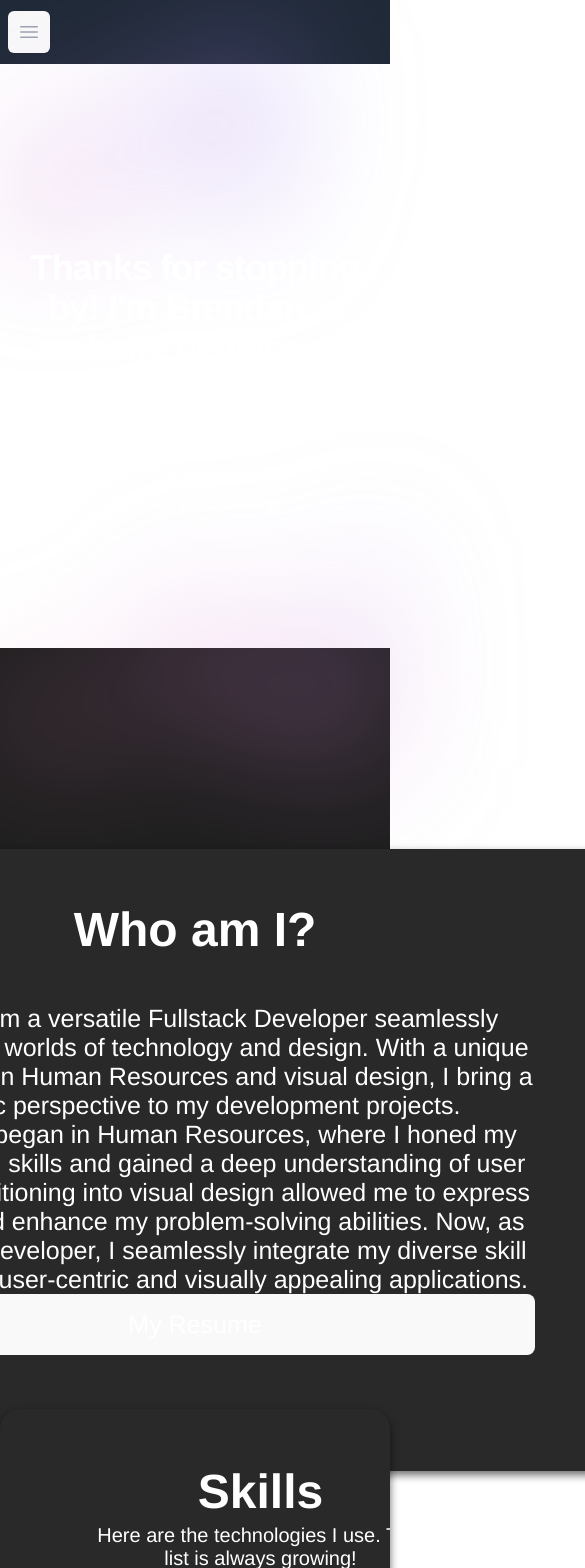
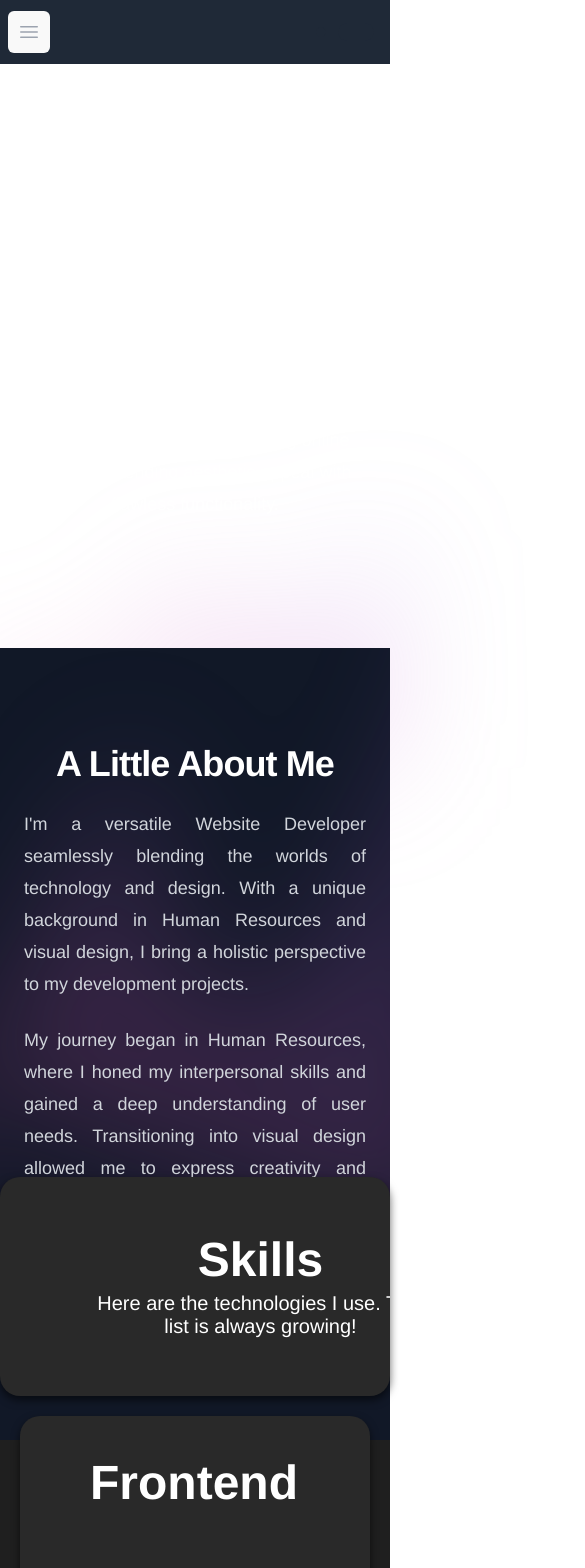
Before and after one commit to toastyThink/my-portfolio, a React (Vite) app: page / in a window 390 px wide. Shown: the top 1568 px of the page, 585 px wide, since content can reach past the window. Built offline with nearby package versions, Linux system fonts and the light colour scheme.

Commit message:
implemented styling for about section, screen responseive

```diff
--- a/src/app/App.jsx
+++ b/src/app/App.jsx
@@ -1,10 +1,6 @@
-//import components
-import Header from "../componenets/Header"
-// import ParticlesBG from "../componenets/particles"
-// import Footer from "../componenets/Footer"
-// import {Route, Routes} from "react-router-dom"
 
 //import pages
+import Header from "../componenets/Header"
 import About from "../pages/About/About.jsx"
 import Skills from "../pages/Skills/Skills.jsx"
 import Projects from "../pages/Projects/Projects.jsx"
@@ -28,7 +24,7 @@ function App() {
 
     return (
       <>
-      <Header about={aboutRef} skills={skillsRef} projects={projectsRef} contact={contactRef} top={topRef}/>
+      <Header about={aboutRef} skills={skillsRef} projects={projectsRef} contact={contactRef} top={topRef} style={{zIndex: 5}}/>
       {/* <div className="desktop" ref={topRef}> */}
       {/* <ParticlesBG /> */}
           {/* <div className="frame">
@@ -43,7 +39,7 @@ function App() {
 
 
 <div className="bg-grey">
-      <header className="absolute inset-x-0 top-0 z-50">
+      <header className="absolute inset-x-0 top-0 -z-50">
        {/* <nav className="flex items-center justify-between p-6 lg:px-8" aria-label="Global">
           <div className="flex lg:flex-1">
             <a href="#" className="-m-1.5 p-1.5">
@@ -127,18 +123,12 @@ function App() {
       </header>
 
       <div className="relative isolate px-6 pt-14 lg:px-8">
-        <div
-          className="absolute inset-x-0 -top-40 -z-10 transform-gpu overflow-hidden blur-3xl sm:-top-80"
+        {/* <div
+          className="absolute inset-x-0 -top-10 -z-10 transform-gpu overflow-hidden blur-3xl sm:-top-80"
           aria-hidden="true"
-        >
-          <div
-            className="relative left-[calc(50%-11rem)] aspect-[1155/678] w-[36.125rem] -translate-x-1/2 rotate-[30deg] bg-gradient-to-tr from-[#ff80b5] to-[#9089fc] opacity-30 sm:left-[calc(50%-30rem)] sm:w-[72.1875rem]"
-            style={{
-              clipPath:
-                'polygon(74.1% 44.1%, 100% 61.6%, 97.5% 26.9%, 85.5% 0.1%, 80.7% 2%, 72.5% 32.5%, 60.2% 62.4%, 52.4% 68.1%, 47.5% 58.3%, 45.2% 34.5%, 27.5% 76.7%, 0.1% 64.9%, 17.9% 100%, 27.6% 76.8%, 76.1% 97.7%, 74.1% 44.1%)',
-            }}
-          />
-        </div>
+        > */}
+
+        {/* </div> */}
         <div className="mx-auto max-w-2xl py-32 sm:py-48 lg:py-56">
           <div className="hidden sm:mb-8 sm:flex sm:justify-center">
             {/* <div className="relative rounded-full px-3 py-1 text-sm leading-6 text-gray-600 ring-1 ring-gray-900/10 hover:ring-gray-900/20">
@@ -148,6 +138,15 @@ function App() {
                 Read more <span aria-hidden="true">&rarr;</span>
               </a>
             </div> */}
+             <div className="absolute blur-3xl">
+          <div
+            className="relative left-[calc(50%-11rem)] aspect-[1155/678] w-[36.125rem] -translate-x-1/2 rotate-[30deg] bg-gradient-to-tr from-[#ff80b5] to-[#9089fc] opacity-30 sm:left-[calc(50%-30rem)] sm:w-[72.1875rem]"
+            style={{
+              clipPath:
+                'polygon(74.1% 44.1%, 100% 61.6%, 97.5% 26.9%, 85.5% 0.1%, 80.7% 2%, 72.5% 32.5%, 60.2% 62.4%, 52.4% 68.1%, 47.5% 58.3%, 45.2% 34.5%, 27.5% 76.7%, 0.1% 64.9%, 17.9% 100%, 27.6% 76.8%, 76.1% 97.7%, 74.1% 44.1%)',
+              }}
+          />
+          </div>
           </div>
           <div className="text-center">
             <h1 className="text-4xl font-bold tracking-tight text-white-900 sm:text-6xl">
@@ -190,12 +189,7 @@ function App() {
       <Skills ref={skillsRef}/>
       <Projects ref={projectsRef}/>
       <Contact ref={contactRef} />
-      {/* <Routes> */}
-        {/* <Route exact path="/about" element={<About />} /> */}
-        {/* <Route exact path="/skills" element={<Skills />} /> */}
-        {/* <Route path="/projects" element={<Projects />} /> */}
-      {/* </Routes> */}
-      {/* <Footer /> */}
+
     </>
     )
 }
--- a/src/pages/About/About.jsx
+++ b/src/pages/About/About.jsx
@@ -2,9 +2,93 @@
 import './About.css'
 import { forwardRef } from 'react';
 
+const links = [
+    { name: 'Open roles', href: '#' },
+    { name: 'Internship program', href: '#' },
+    { name: 'Our values', href: '#' },
+    { name: 'Meet our leadership', href: '#' },
+  ]
+  const stats = [
+    { name: 'Offices worldwide', value: '12' },
+    { name: 'Full-time colleagues', value: '300+' },
+    { name: 'Hours per week', value: '40' },
+    { name: 'Paid time off', value: 'Unlimited' },
+  ]
+
 const About = forwardRef( function About(props, ref){
 return (
-        <div className="desktopA" ref={ref}>
+
+    <div className="relative isolate overflow-hidden bg-gray-900 py-24 sm:py-32">
+    {/* <img
+      src="https://imgur.com/ZH6zUaE"
+      alt=""
+      className="absolute inset-0 -z-10 h-full w-full object-cover object-right md:object-center"
+    /> */}
+    <div
+      className="hidden sm:absolute sm:-top-10 sm:right-1/2 sm:-z-10 sm:mr-10 sm:block sm:transform-gpu sm:blur-3xl"
+      aria-hidden="true"
+    >
+      <div
+        className="aspect-[1097/845] w-[68.5625rem] bg-gradient-to-tr from-[#ff4694] to-[#776fff] opacity-20"
+        style={{
+          clipPath:
+            'polygon(74.1% 44.1%, 100% 61.6%, 97.5% 26.9%, 85.5% 0.1%, 80.7% 2%, 72.5% 32.5%, 60.2% 62.4%, 52.4% 68.1%, 47.5% 58.3%, 45.2% 34.5%, 27.5% 76.7%, 0.1% 64.9%, 17.9% 100%, 27.6% 76.8%, 76.1% 97.7%, 74.1% 44.1%)',
+        }}
+      />
+    </div>
+    <div
+      className="absolute -top-52 left-1/2 -z-10 -translate-x-1/2 transform-gpu blur-3xl sm:top-[-28rem] sm:ml-16 sm:translate-x-0 sm:transform-gpu"
+      aria-hidden="true"
+    >
+      <div
+        className="aspect-[1097/845] w-[68.5625rem] bg-gradient-to-tr from-[#ff4694] to-[#776fff] opacity-20"
+        style={{
+          clipPath:
+            'polygon(74.1% 44.1%, 100% 61.6%, 97.5% 26.9%, 85.5% 0.1%, 80.7% 2%, 72.5% 32.5%, 60.2% 62.4%, 52.4% 68.1%, 47.5% 58.3%, 45.2% 34.5%, 27.5% 76.7%, 0.1% 64.9%, 17.9% 100%, 27.6% 76.8%, 76.1% 97.7%, 74.1% 44.1%)',
+        }}
+      />
+    </div>
+    <div className="mx-auto max-w-7xl px-6 lg:px-8">
+      <div className="mx-auto lg:mx-0 ">
+        <h2 className="text-4xl font-bold tracking-tight text-white sm:text-6xl">A Little About Me</h2>
+        <p className="text-justify mt-6 text-lg leading-8 text-gray-300">
+        I'm a versatile Website Developer seamlessly blending the worlds of technology and design.
+        With a unique background in Human Resources and visual design, I bring a holistic perspective to
+        my development projects.
+        </p>
+        <p className="text-justify mt-6 text-lg leading-8 text-gray-300">
+        My journey began in Human Resources, where I honed my interpersonal skills and gained a
+        deep understanding of user needs. Transitioning into visual design allowed me to express
+        creativity and enhance my problem-solving abilities. Now, as a Fullstack Developer, I seamlessly
+        integrate my diverse skill set to create user-centric and visually appealing applications.
+        </p>
+      </div>
+      {/* <div className="mx-auto mt-10 max-w-2xl lg:mx-0 lg:max-w-none">
+        <div className="grid grid-cols-1 gap-x-8 gap-y-6 text-base font-semibold leading-7 text-white sm:grid-cols-2 md:flex lg:gap-x-10">
+          {links.map((link) => (
+            <a key={link.name} href={link.href}>
+              {link.name} <span aria-hidden="true">&rarr;</span>
+            </a>
+          ))}
+        </div>
+        <dl className="mt-16 grid grid-cols-1 gap-8 sm:mt-20 sm:grid-cols-2 lg:grid-cols-4">
+          {stats.map((stat) => (
+            <div key={stat.name} className="flex flex-col-reverse">
+              <dt className="text-base leading-7 text-gray-300">{stat.name}</dt>
+              <dd className="text-2xl font-bold leading-9 tracking-tight text-white">{stat.value}</dd>
+            </div>
+          ))}
+        </dl> */}
+      </div>
+    </div>
+//   </div>
+
+    )
+  })
+
+  export default About;
+
+  {/* <div className="desktopA" ref={ref}>
             <div className="frameA">
                 <div className="divA">
                     <div className="text-wrapper-2A">Who am I?</div>
@@ -24,8 +108,4 @@ return (
                     </a>
                 </div>
             </div>
-        </div>
-    )
-  })
-
-  export default About;
+        </div> */}
```
